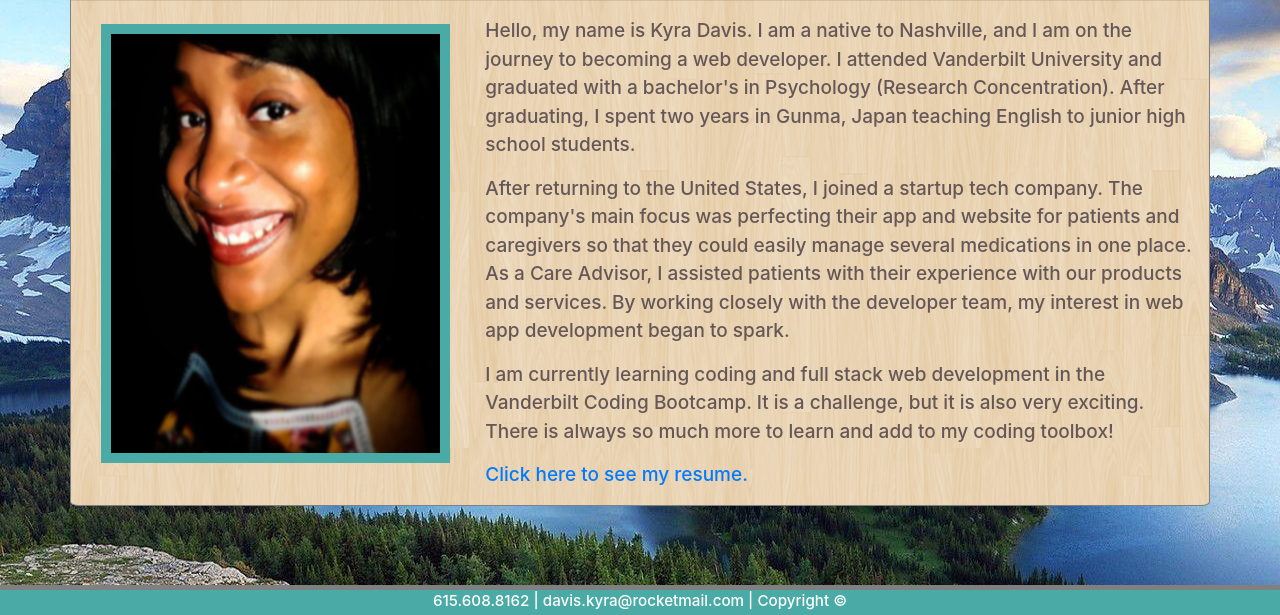
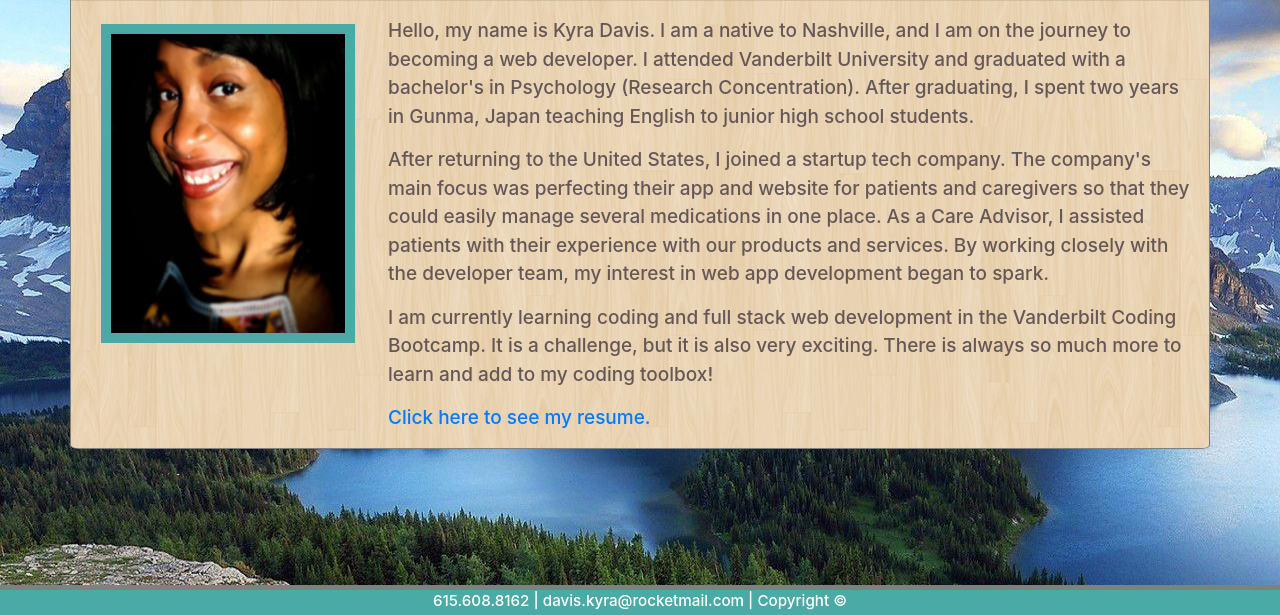
Before and after one commit to kd101jp14/Bootstrap-Portfolio, a plain HTML site: page index.html in a window 1280 px wide. Shown: the part 185-800 px from the top of the page. Drawn offline with nearby package versions, Linux system fonts and the light colour scheme.

Commit message:
Adjusted columns in the index page.

```diff
--- a/index.html
+++ b/index.html
@@ -61,10 +61,10 @@
 
             <!-- Columns stack on mobile -->
             <div class="row">
-                <div class="col-sm-12 col-md-4">
+                <div class="col-sm-12 col-md-3">
                     <img class=profilePic src="assets/images/ResizedPicKSD.png" alt="Profile Pic">
                 </div>
-                <div class="col-sm-12 col-md-8 textBackground">
+                <div class="col-sm-12 col-md-9 textBackground">
 
                     <p class="p1">
                         Hello, my name is Kyra Davis. I am a native to Nashville, and I am on the journey to
```
